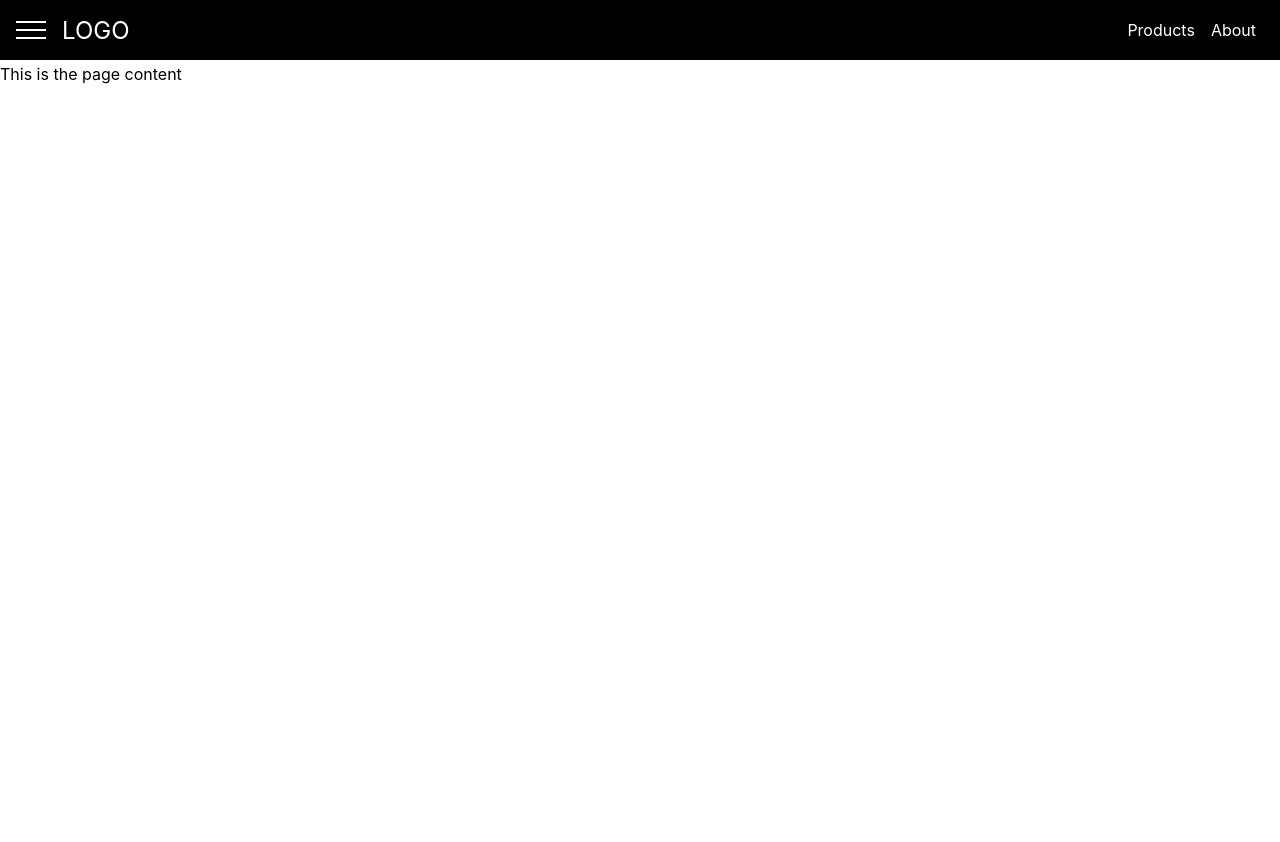
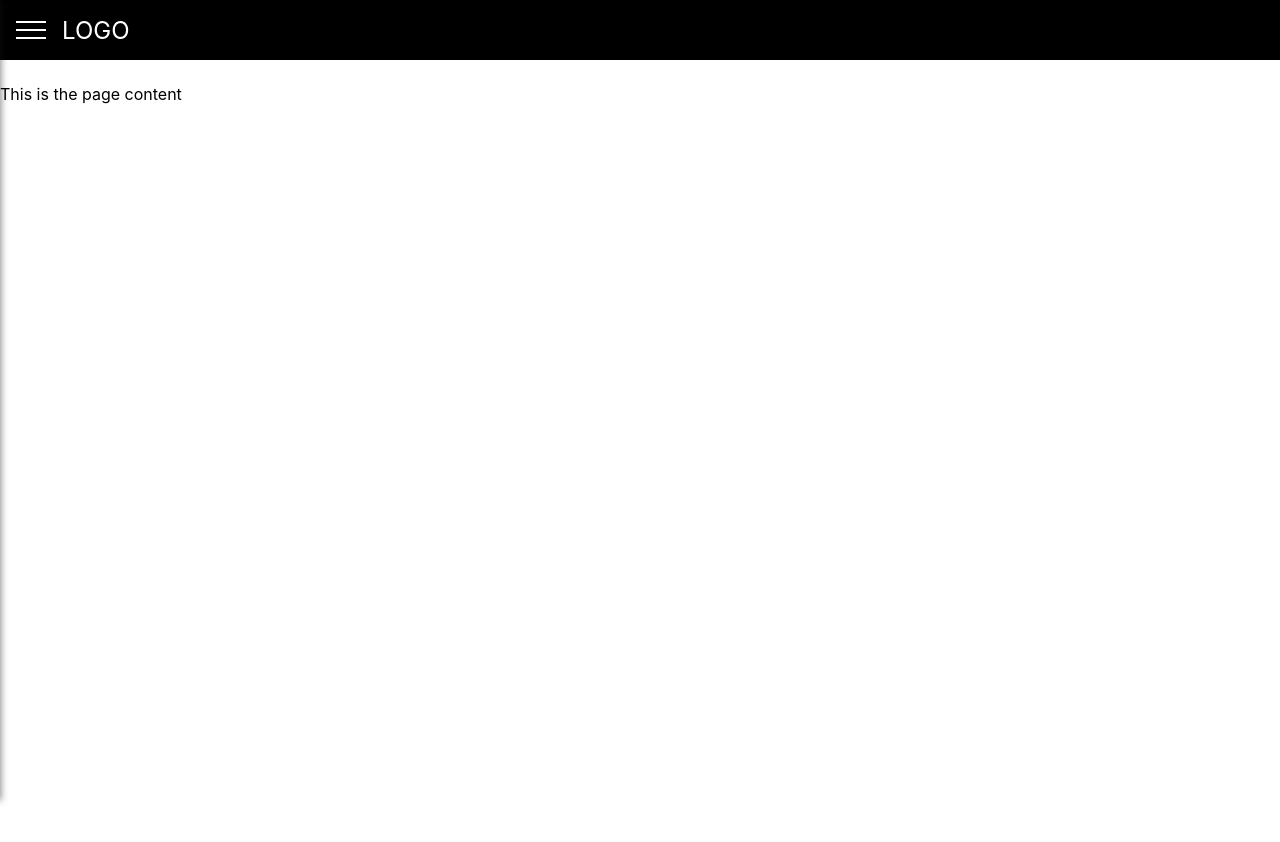
Before and after one commit to DeboraArzu/BackEnd-FrontEnd, a React (Create React App) app in the folder cloth-site/: page / in a window 1280 px wide. Shown: the top 842 px of the page. After the commit the page ends 800 px from the top, so only its background shows below. Built offline with nearby package versions, Linux system fonts and the light colour scheme.

Commit message:
frontEnd almost done

```diff
--- a/cloth-site/src/App.js
+++ b/cloth-site/src/App.js
@@ -19,17 +19,15 @@ class App extends Component {
   };
 
   render() {
-    let sideDrawer;
     let backdrop;
 
     if (this.state.sideDrawerOpen) {
-      sideDrawer = <SideDrawer />;
       backdrop = <Backdrop click={this.backdropClickHandler} />
     }
     return (
       <div style={{ height: '100%' }}>
         <Navbar drawerClickHandler={this.drawerToggleClickHandler} />
-        {sideDrawer}
+        <SideDrawer show = {this.state.sideDrawerOpen}/>;
         {backdrop}
         <main style={{ marginTop: '64px' }}>
           <p>This is the page content</p>
--- a/cloth-site/src/components/Navbar/Navbar.css
+++ b/cloth-site/src/components/Navbar/Navbar.css
@@ -48,3 +48,9 @@
 .space{
     flex: 1;
 }
+
+@media (max-width: 2000px){
+    .navbar-navigation-items{
+        display: none;
+    }
+}
--- a/cloth-site/src/components/Navbar/Navbar.js
+++ b/cloth-site/src/components/Navbar/Navbar.js
@@ -2,6 +2,7 @@ import React from 'react';
 import './Navbar.css';
 import '../SideDrawer/DrawerToggleButton';
 import DrawerToggleButton from '../SideDrawer/DrawerToggleButton';
+import {Link} from 'react-router';
 //import { BrowserRouter as Router, Route } from 'react-router-dom';
 
 const navbar = props => (
@@ -16,12 +17,8 @@ const navbar = props => (
             <div className="space" />
             <div className="navbar-navigation-items">
                 <ul>
-                    <li>
-                        <a href="/">Products</a>
-                    </li>
-                    <li>
-                        <a href="/">About</a>
-                    </li>
+                    <li><a href="/Products">Products</a></li>
+                    <li><a href="/About">About</a></li>
                 </ul>
             </div>
         </nav>
--- a/cloth-site/src/components/SideDrawer/SideDrawer.css
+++ b/cloth-site/src/components/SideDrawer/SideDrawer.css
@@ -1,13 +1,20 @@
 .side-drawer{
     height: 100%;
     background: white;
-    box-shadow: 2px 0px 5px rgba(20, 20, 20, 0.5);
+    box-shadow: 1px 0px 7px rgba(20, 20, 20, 0.5);
     position: fixed;
     top:0;
     left: 0;
     width: 70%;
     max-width: 300px;
     z-index: 200;
+    transform: translateX(-100%);
+    transition: transform 0.3s ease-out;
+}
+
+
+.side-drawer.open{
+    transform: translateX(0);
 }
 
 .side-drawer ul{
--- a/cloth-site/src/components/SideDrawer/SideDrawer.js
+++ b/cloth-site/src/components/SideDrawer/SideDrawer.js
@@ -1,8 +1,13 @@
 import React from 'react';
 import './SideDrawer.css'
 
-const sideDrawer = props => (
-    <nav className="side-drawer">
+const sideDrawer = props => {
+    let drawerClasses = 'side-drawer';
+    if(props.show){
+        drawerClasses = 'side-drawer open';
+    }
+    return (
+        <nav className={drawerClasses} >
             <ul>
                 <li>
                     <a href="/">Products</a>
@@ -14,5 +19,6 @@ const sideDrawer = props => (
             </ul>
         </nav>
         );
+};
 
 export default sideDrawer;
```
Also changed, not shown: cloth-site/src/components/About/About.css (added), cloth-site/src/components/About/About.js (added), cloth-site/src/components/Products/Products.css (added), cloth-site/src/components/Products/Products.js (added). Lines whose indentation alone changed are shown as unchanged.
